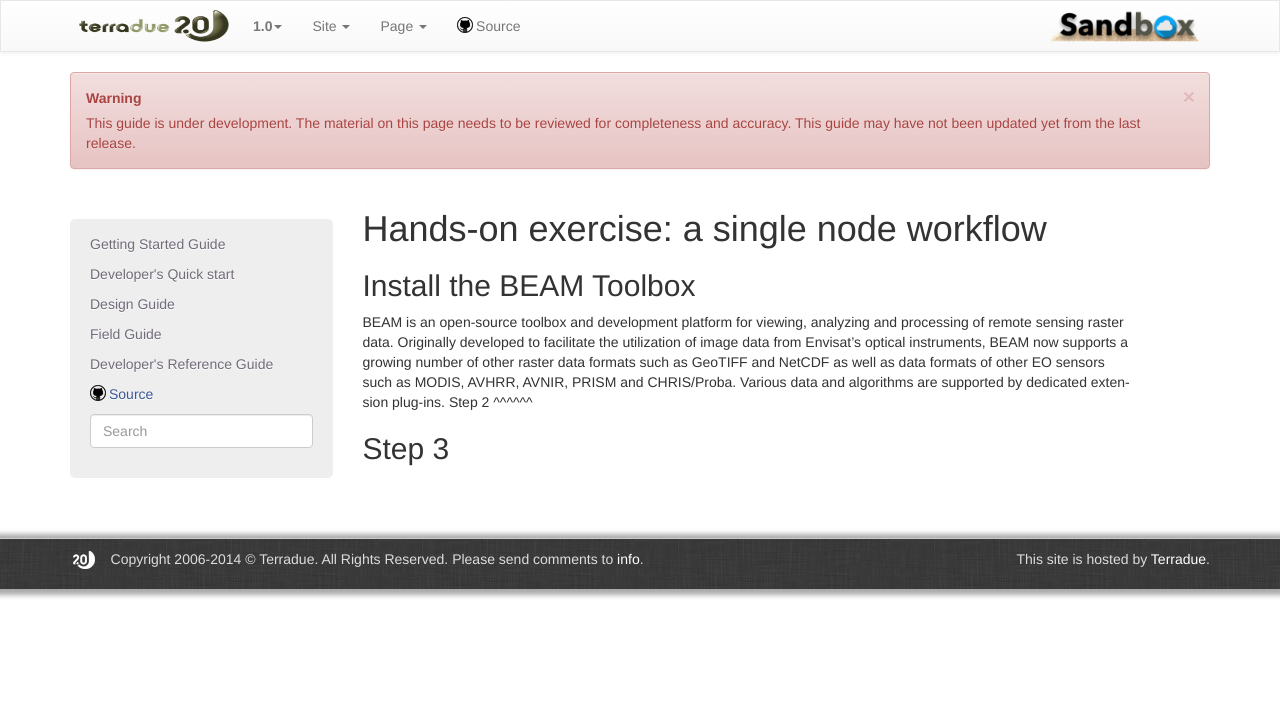
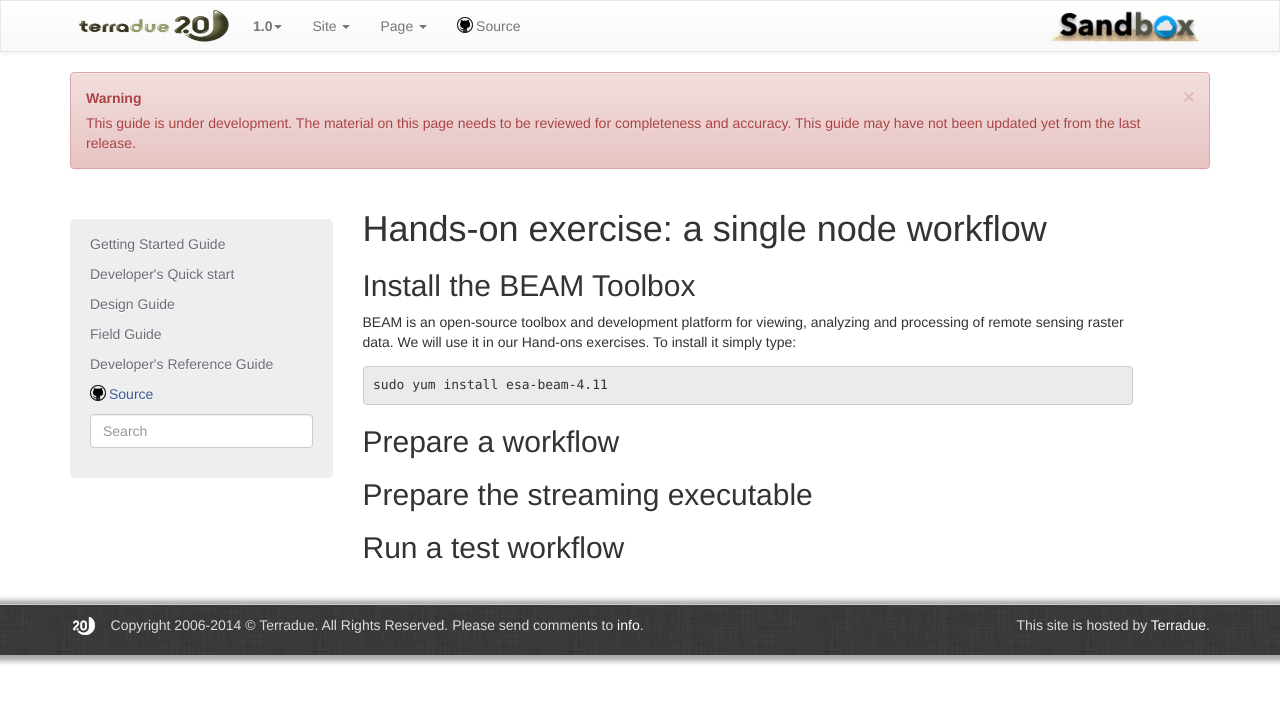
Before and after one commit to Terradue/doc-developer-sandbox, a Sphinx documentation site: the page built from source/developer/single_node.rst, in a window 1280 px wide. Shown: the top 703 px of the page. Built offline with Sphinx 7.4.7, drawn with Linux system fonts in a browser that asks for light colours; pages that are not in the unit, such as notebooks, are missing from menus.

Commit message:
Update single_node.rst

```diff
--- a/source/developer/single_node.rst
+++ b/source/developer/single_node.rst
@@ -6,10 +6,21 @@
 Install the BEAM Toolbox
 ^^^^^^^^^^^^^^^^^^^^^^^^
 
-BEAM is an open-source toolbox and development platform for viewing, analyzing and processing of remote sensing raster data. Originally developed to facilitate the utilization of image data from Envisat's optical instruments, BEAM now supports a growing number of other raster data formats such as GeoTIFF and NetCDF as well as data formats of other EO sensors such as MODIS, AVHRR, AVNIR, PRISM and CHRIS/Proba. Various data and algorithms are supported by dedicated extension plug-ins.
-Step 2
-^^^^^^
+BEAM is an open-source toolbox and development platform for viewing, analyzing and processing of remote sensing raster data. We will use it in our Hand-ons exercises. To install it simply type:
+
+.. code-block:: bash
+
+ sudo yum install esa-beam-4.11
 
 
-Step 3
-^^^^^^
+Prepare a workflow
+^^^^^^^^^^^^^^^^^^
+
+
+
+Prepare the streaming executable
+^^^^^^^^^^^^^^^^^^^^^^^^^^^^^^^^
+
+
+Run a test workflow
+^^^^^^^^^^^^^^^^^^^
```
